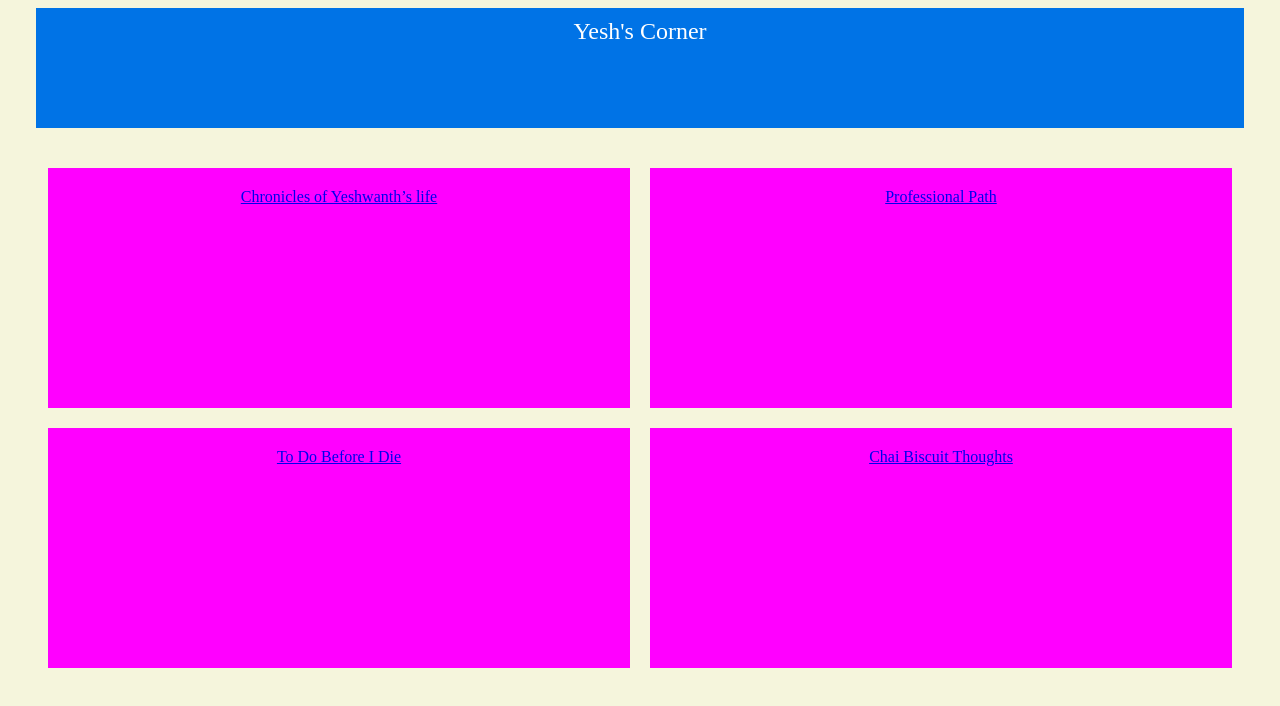
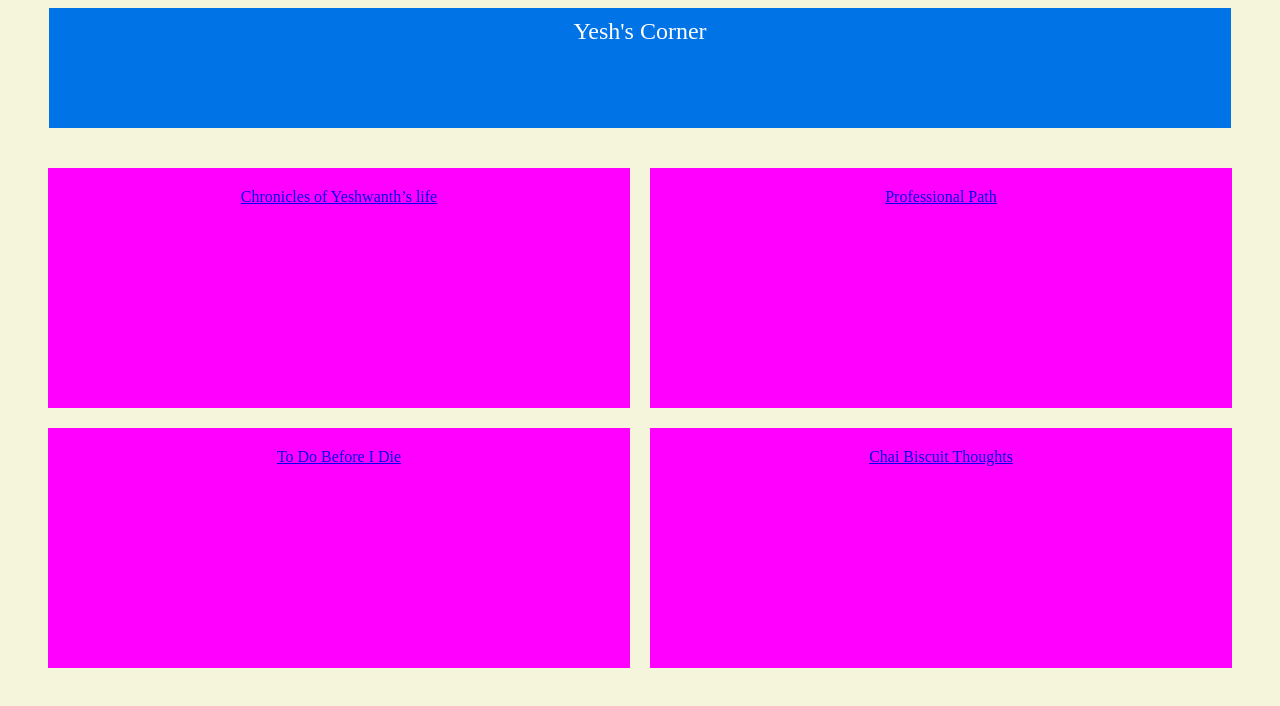
Before and after one commit to Yesh1learning/my-website, a plain HTML site: page index.html in a window 1280 px wide. Drawn offline with Linux system fonts and the light colour scheme.

Commit message:
Update index.html

```diff
--- a/index.html
+++ b/index.html
@@ -16,7 +16,7 @@
     padding: 10px;
     text-align: center;
     font-size: 24px;
-    width: 94%; /* Adjust the width as needed */
+    width: 92%; /* Adjust the width as needed */
     margin: 0 auto; /* Center the banner horizontally */
     height: 100px; /* Increase the height of the banner */
     position: relative; /* Allow for absolute positioning */
```
